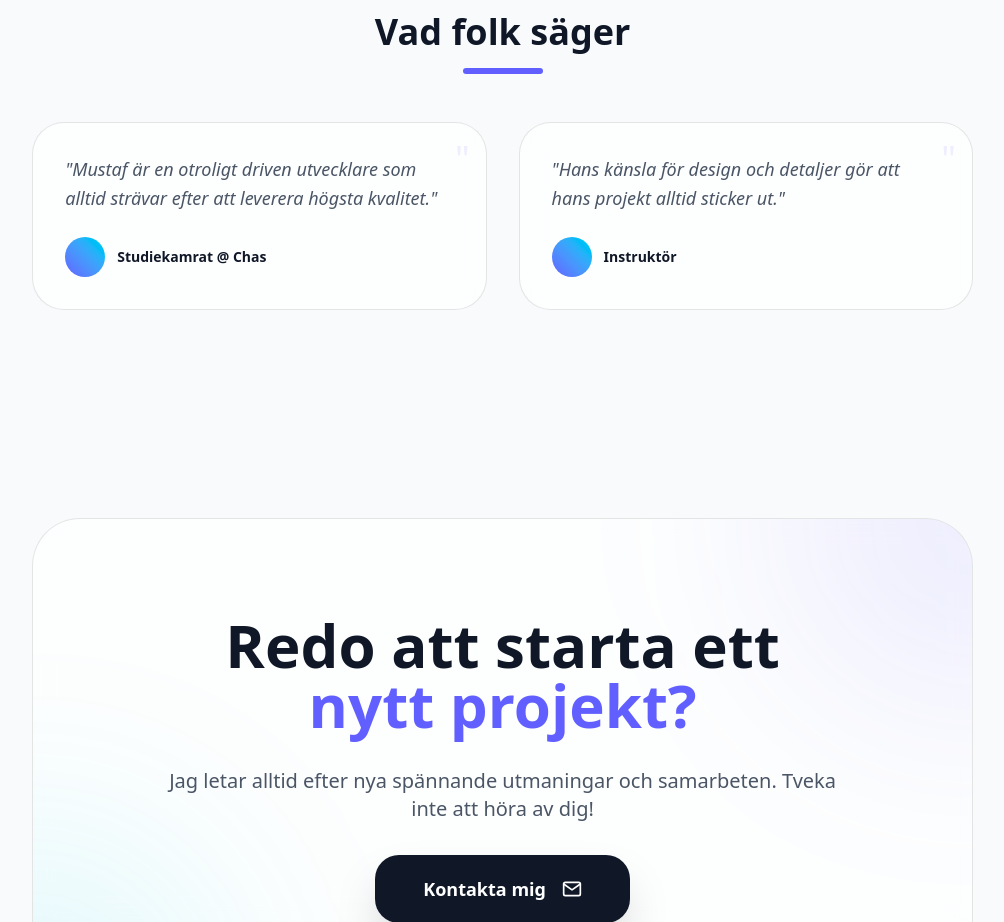
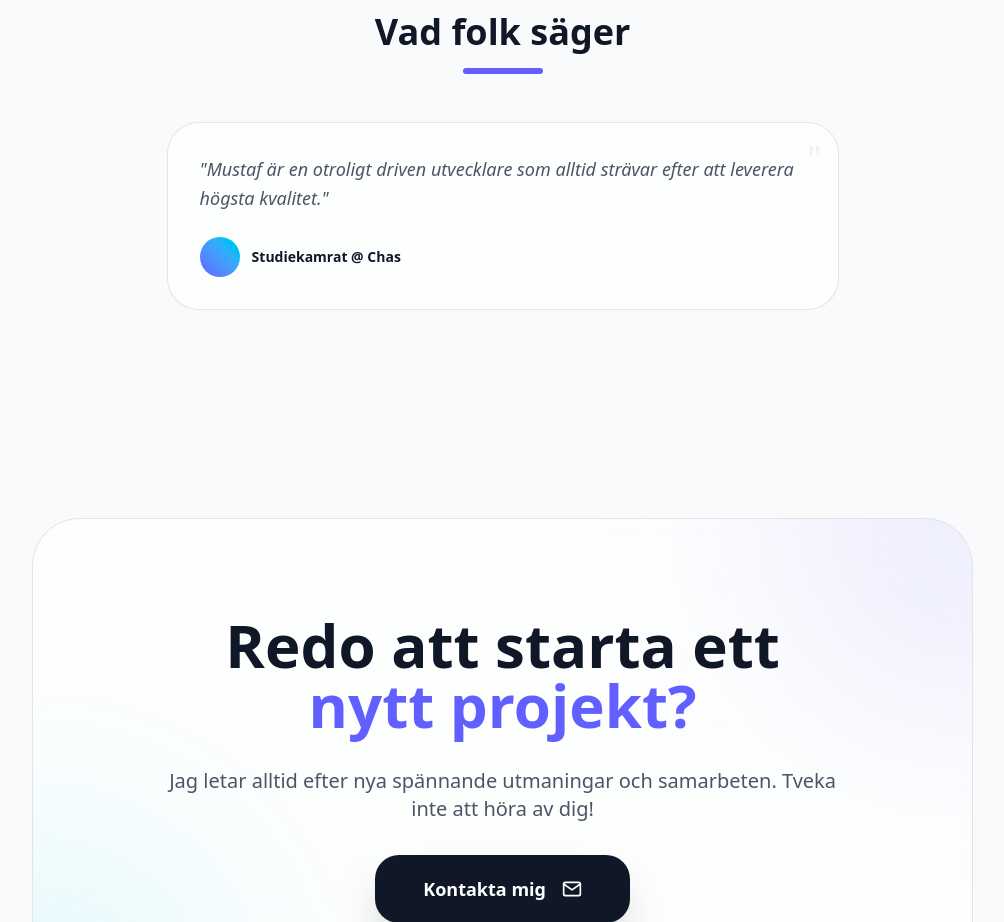
Before and after one commit to mmmnr10/My-Portofolio, a Next.js app: page / in a window 1280 px wide. Shown: the part 2580-3502 px from the top of the page, without its empty margins (275-1279 px from the left). Built offline with nearby package versions, Linux system fonts and the light colour scheme.

Commit message:
Remove instructor testimonial from HomePage

```diff
--- a/src/app/layout/HomePage.jsx
+++ b/src/app/layout/HomePage.jsx
@@ -296,14 +296,10 @@ export default function HomePage() {
           <div className="h-1.5 w-20 bg-indigo-500 rounded-full mx-auto" />
         </div>
 
-        <div className="grid md:grid-cols-2 gap-8">
+        <div className="max-w-2xl mx-auto">
           <TestimonialCard
             text="Mustaf är en otroligt driven utvecklare som alltid strävar efter att leverera högsta kvalitet."
             author="Studiekamrat @ Chas"
-          />
-          <TestimonialCard
-            text="Hans känsla för design och detaljer gör att hans projekt alltid sticker ut."
-            author="Instruktör"
           />
         </div>
       </section>
```
